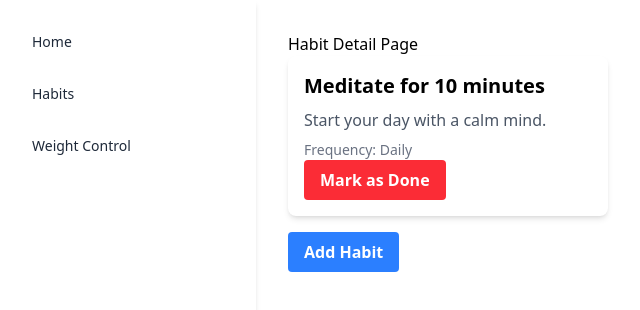
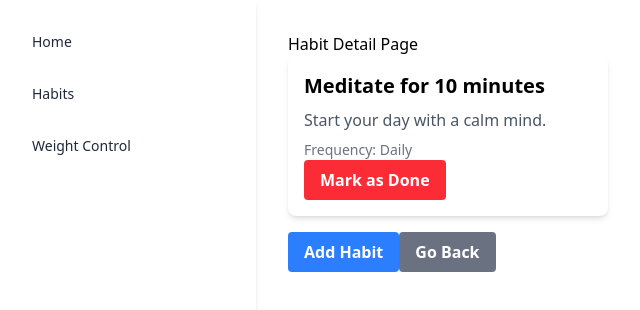
Before and after one commit to Jesus24-Dev/Round-14, a React (Vite) app in the folder public/: page /habit-detail/1 in a window 1280 px wide. Shown: the top 310 px of the page, without its empty margins (0-640 px from the left). Built offline with nearby package versions, Linux system fonts and the light colour scheme.

Commit message:
feat(HabitDetailPage): add useNavigate hook and add button to return page.

```diff
--- a/public/src/pages/HabitDetailPage.tsx
+++ b/public/src/pages/HabitDetailPage.tsx
@@ -1,5 +1,5 @@
 import {useState} from 'react'
-import {useParams} from 'react-router-dom';
+import {useParams, useNavigate} from 'react-router-dom';
 import { HabitsList } from '../features/habits/components/HabitsList';
 import { ModalForm } from '../features/modalforms/components/ModalForm';
 import { Button } from "../components/Button";
@@ -22,7 +22,11 @@ export function HabitDetailPage(){
         setIsOpen(!isOpen)
     }
 
+    const navigate = useNavigate();
 
+    const goBack = () => {
+        navigate('/habits')
+    }
 
     return (
         <Grid sidebar={<Sidebar />} content={
@@ -30,6 +34,7 @@ export function HabitDetailPage(){
             <h2>Habit Detail Page</h2>
             {areaId ? <HabitsList areaId={areaId} /> : <p>No area ID provided.</p>}
             <Button text="Add Habit" color="primary" type="button" onClick={handleOpenModal} />
+            <Button text="Go Back" color="secondary" type="button" onClick={goBack} />
             <ModalForm inputs={habitFormInputs} action="/api/habits" method="POST" title="Add New Habit" isOpen={isOpen} onClose={handleOpenModal}/>
         </div>
         }/>
```
